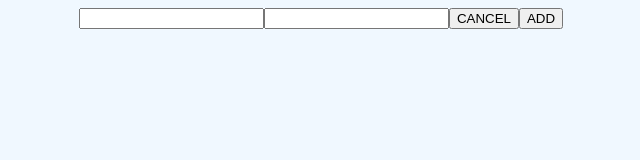
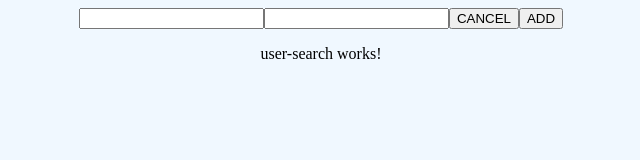
Before and after one commit to wishtack-training/wt-training-angular, an Angular app: page / in a window 1280 px wide. Shown: the top 160 px of the page, without its empty margins (319-959 px from the left). Built offline with nearby package versions, Linux system fonts and the light colour scheme.

Commit message:
Added `<wt-user-search>` and `UserRepository` skeletons.

```diff
--- a/src/app/app.component.html
+++ b/src/app/app.component.html
@@ -1 +1,3 @@
 <wt-user-list></wt-user-list>
+
+<wt-user-search></wt-user-search>
--- /dev/null
+++ b/src/app/user/user-repository.ts
@@ -0,0 +1,10 @@
+import { Injectable } from '@angular/core';
+
+@Injectable({
+  providedIn: 'root'
+})
+export class UserRepository {
+
+  constructor() { }
+
+}
--- /dev/null
+++ b/src/app/user/user-search/user-search.component.html
@@ -0,0 +1,3 @@
+<p>
+  user-search works!
+</p>
--- /dev/null
+++ b/src/app/user/user-search/user-search.component.ts
@@ -0,0 +1,21 @@
+import { HttpClient } from '@angular/common/http';
+import { Component, OnInit } from '@angular/core';
+import { UserRepository } from '../user-repository';
+
+@Component({
+    selector: 'wt-user-search',
+    templateUrl: './user-search.component.html',
+    styleUrls: ['./user-search.component.css']
+})
+export class UserSearchComponent implements OnInit {
+
+    constructor(private _httpClient: HttpClient) {
+    }
+
+    ngOnInit() {
+
+        console.log(this._httpClient.get('http://wt-users.getsandbox.com/users?firstName=john'));
+
+    }
+
+}
```
Also changed, not shown: src/app/user/user.module.ts (+7 -2 lines), src/app/user/user-search/user-search.component.css (added), 1 other file (tests, documents, lock files or other folders).
